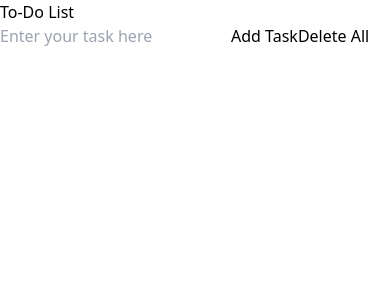
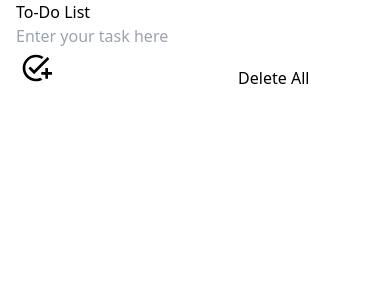
Before and after one commit to juyaamir/to-do-list, a React (Vite) app: page / in a window 390 px wide. Shown: the top 300 px of the page. Built offline with nearby package versions, Linux system fonts and the light colour scheme.

Commit message:
styeld and icons are added

```diff
--- a/package.json
+++ b/package.json
@@ -14,7 +14,8 @@
   "dependencies": {
     "gh-pages": "^6.1.1",
     "react": "^18.3.1",
-    "react-dom": "^18.3.1"
+    "react-dom": "^18.3.1",
+    "react-icons": "^5.3.0"
   },
   "devDependencies": {
     "@eslint/js": "^9.9.0",
--- a/src/components/Layout.jsx
+++ b/src/components/Layout.jsx
@@ -1,7 +1,10 @@
 import React, { useEffect, useState } from 'react';
-
-/**
- * Layout component for the to-do list application.
+import { RiDeleteBin5Line } from "react-icons/ri";
+import { BiSolidEdit } from "react-icons/bi";
+import { GrUpdate } from "react-icons/gr";
+import { MdOutlineAddTask } from "react-icons/md";
+/*
+ Layout component for the to-do list application.
  */
 const Layout = () => {
   const [newTask, setNewTask] = useState('');
@@ -22,8 +25,8 @@ const Layout = () => {
     setNewTask(e.target.value);
   };
 
-  /**
-   * Handles the form submission event.
+  /*
+   Handles the form submission event.
    */
   const handleAddTask = (e) => {
     e.preventDefault();
@@ -90,37 +93,39 @@ const Layout = () => {
   };
 
   return (
-    <div>
-      <h1 className='text-5xl font-bold text-center mt-36'>To-Do List</h1>
+    <div className='main-container'>
+      <h1 className='text-5xl font-bold text-center mt-14 mb-9'>To-Do List</h1>
+      <div className='border border-gray-600 mx-auto container p-6 rounded-lg shadow-2xl '>
 
-      <form onSubmit={handleAddTask} className='border-2 border-gray-600 mx-auto my-6 container p-4 rounded-lg'>
-        <div className='flex flex-wrap gap-4'>
+      <form onSubmit={handleAddTask} >
+        <div className='flex flex-wrap gap-4  justify-evenly'>
           <input
             type="text"
-            className="border border-gray-300 flex-grow p-2 rounded"
+            className="border border-gray-300 flex-grow p-2 rounded text-wrap form-input"
             value={newTask}
             placeholder='Enter your task here'
             onChange={handleNewTaskChange}
           />
-          <button type='submit' className='border border-gray-300 p-2 bg-green-400'>
-            Add Task
+          <button type='submit' className='text-white  bg-green-500 hover:bg-green-600 hover:scale-110 rounded-md p-2 add-btn'>
+            <MdOutlineAddTask size='2em' title='Add task' />
           </button>
           <button
             type='button'
             onClick={handleDeleteAllTasks}
-            className='border border-gray-300 p-2 bg-red-500 text-white'
+            className='border border-gray-300 p-2 bg-red-500 text-white hover:bg-red-600 hover:scale-110 rounded-md delete-all-btn'
+            title='Delete all tasks'
           >
             Delete All
           </button>
         </div>
         { warning && <p className='text-red-600 pt-1'><sup>*</sup> Enter your task and then click the add button</p>}
       </form>
-      <div className='border-2 border-gray-600 mx-auto my-6 container p-4 rounded-lg'>
+      <div className='border  border-t-black my-8 border-dashed '>
         {taskList.map((task, index) => (
-          <div key={index} className='flex gap-4'>
+          <div key={index} className='flex flex-wrap md:gap-2 lg:gap-4 border-b border-gray-300 tasks text-wrap mt-3'>
             <input
               type="checkbox"
-              className='border border-red-400 text-red-500 w-10'
+              className='text-wrap border border-red-400 text-red-500 w-8'
               checked={completedTasks.has(index)}
               onChange={() => handleCheckboxChange(index)}
             />
@@ -128,26 +133,32 @@ const Layout = () => {
               <input
                 type="text"
                 value={editTaskValue}
-                className={`px-2 py-4 border-b border-gray-300 my-2 flex-grow ${completedTasks.has(index) ? 'line-through' : ''}`}
+                className={`text-wrap p-2 my-2 flex-grow ${completedTasks.has(index) ? 'line ' : ''}`}
                 onChange={(e) => setEditTaskValue(e.target.value)}
               />
             ) : (
               <input
                 type="text"
                 value={task}
-                className={`px-2 py-4 border-b border-gray-300 my-2 flex-grow bg-gray-100 ${completedTasks.has(index) ? 'line-through' : ''}`}
+                className={`p-2  text-wrap my-2 flex-grow bg-gray-50 ${completedTasks.has(index) ? 'line' : ''}`}
                 readOnly
               />
             )}
             {editIndex === index ? (
-              <button className='border border-gray-300 py-2 px-4 bg-lime-500 text-white' onClick={() => handleUpdateTask(index)}>Update</button>
+              <button className=' p-2  text-green-500 hover:text-green-600 hover:scale-110 update-btn'
+              onClick={() => handleUpdateTask(index)}><GrUpdate size='2em' title='Update task' /></button>
             ) : (
-              <button className='border border-gray-300 py-2 px-4 bg-orange-400 text-white' onClick={() => handleEditTask(index)}>Edit</button>
+              <button className=' p-2   text-orange-500 hover:text-orange-600 hover:scale-110 '
+              onClick={() => handleEditTask(index)}> <BiSolidEdit size='2em' title='Edit task' /></button>
             )}
-            <button className='border border-gray-300 py-2 px-4 bg-red-400 text-white' onClick={() => handleDeleteTask(index)}>Delete</button>
+            <button className=' p-2  text-red-500 hover:text-red-600 hover:scale-110 '
+            onClick={() => handleDeleteTask(index)}><RiDeleteBin5Line size='2em' title='delete task'/></button>
           </div>
         ))}
       </div>
+      </div>
+
+
     </div>
   );
 };
--- a/src/index.css
+++ b/src/index.css
@@ -5,3 +5,29 @@
 .container {
     max-width: 700px;
 }
+.line {
+    text-decoration: line-through solid red;
+}
+
+@media screen and (max-width: 640px) {
+    .form-input {
+        width:100%;
+    }
+    .add-btn {
+        width: 48%;
+        padding: 4px;
+    }
+    .delete-all-btn {
+        width: 48%;
+        padding: 4px;
+    }
+}
+
+@media screen  and (max-width: 640px){
+    .main-container {
+        padding-right: 1rem;
+        padding-left: 1rem;
+    }
+
+
+}
```
Also changed, not shown: 1 other file (tests, documents, lock files or other folders).
